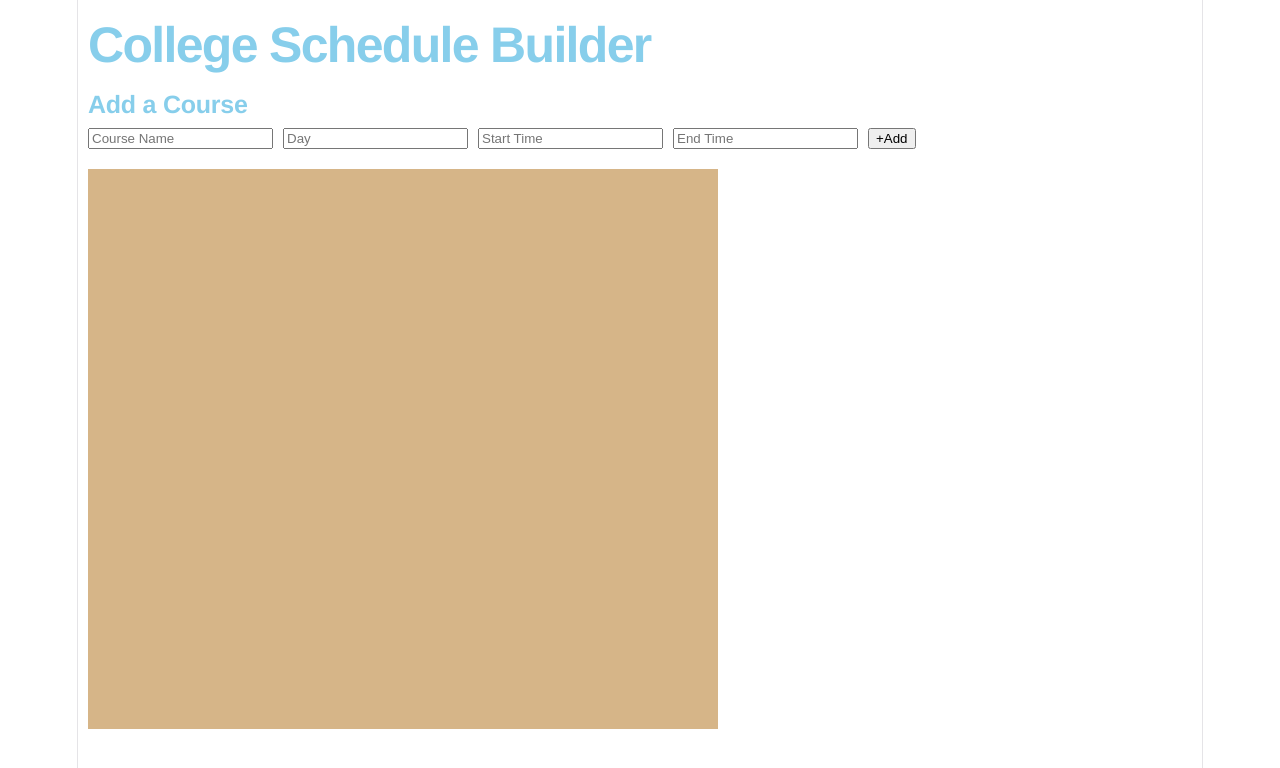
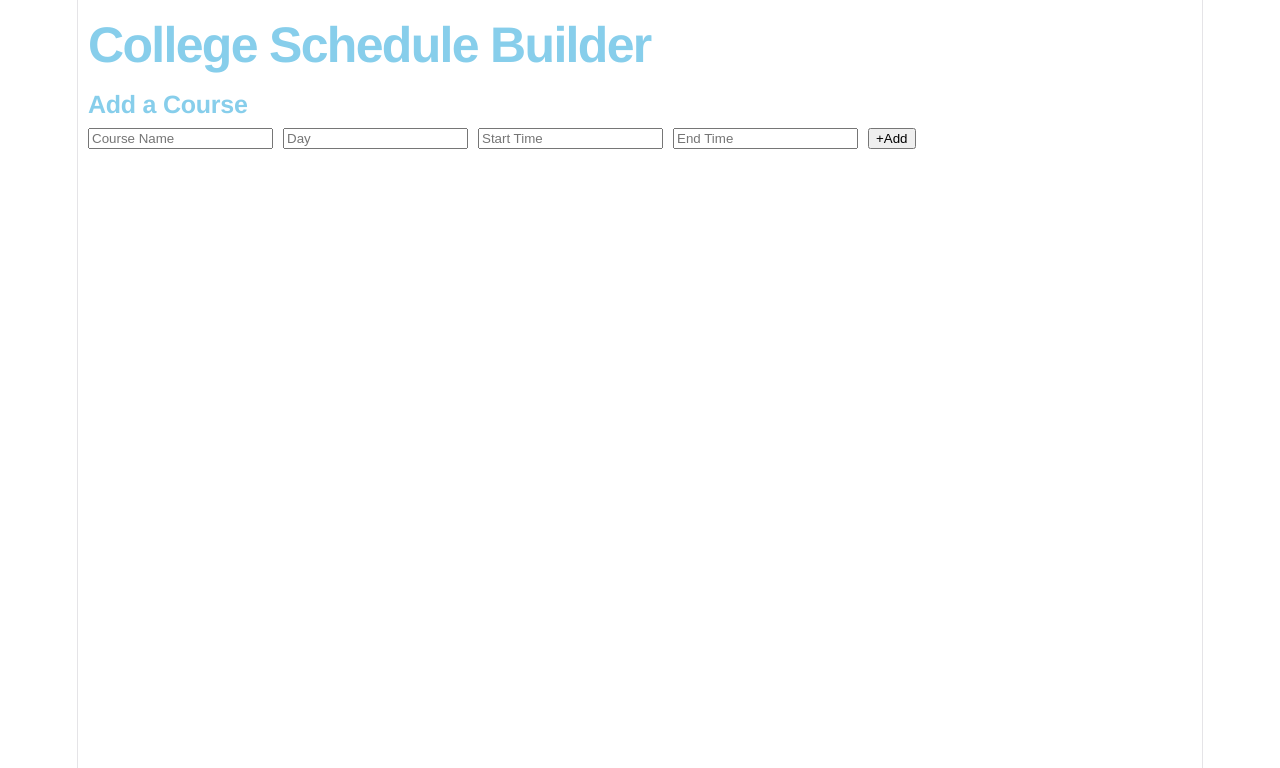
Before and after one commit to Hamza-C0DES/College-Schedule-Builder, a React (Vite) app: page / in a window 1280 px wide. Shown: the top 768 px of the page. Built offline with nearby package versions, Linux system fonts and the light colour scheme.

Commit message:
UI Updated

```diff
--- a/src/App.css
+++ b/src/App.css
@@ -1,11 +1,14 @@
 /* MANUALLY PRODUCED */
 .course-item{
   margin: 0 auto;
+  margin-top: 10px;
   padding: 10px;
   font-family: Helvetica;
   font-size: 20px;
   font-weight: 100;
   color: #3E2723;
+  background-color: #D6B588;
+  border-radius: 20px;
 
 }
 .input-row{
@@ -49,5 +52,5 @@ h3{
   margin-top: 20px;
   margin-left: 10px;
   padding-right:10px;
-  background-color: #D6B588;
+  background-color: white;
 }
```
